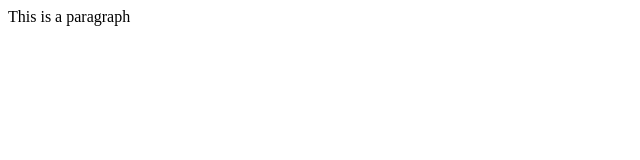
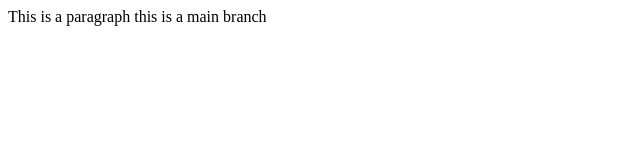
Before and after one commit to asad-snippets/asad-demo, a plain HTML site: page index.html in a window 1280 px wide. Shown: the whole page, without its empty margins (0-640 px from the left). Drawn offline with Linux system fonts and the light colour scheme.

Commit message:
main branch line is added

```diff
--- a/index.html
+++ b/index.html
@@ -1 +1 @@
-<p>This is a paragraph</p>
+<p>This is a paragraph this is a main branch</p>
```
